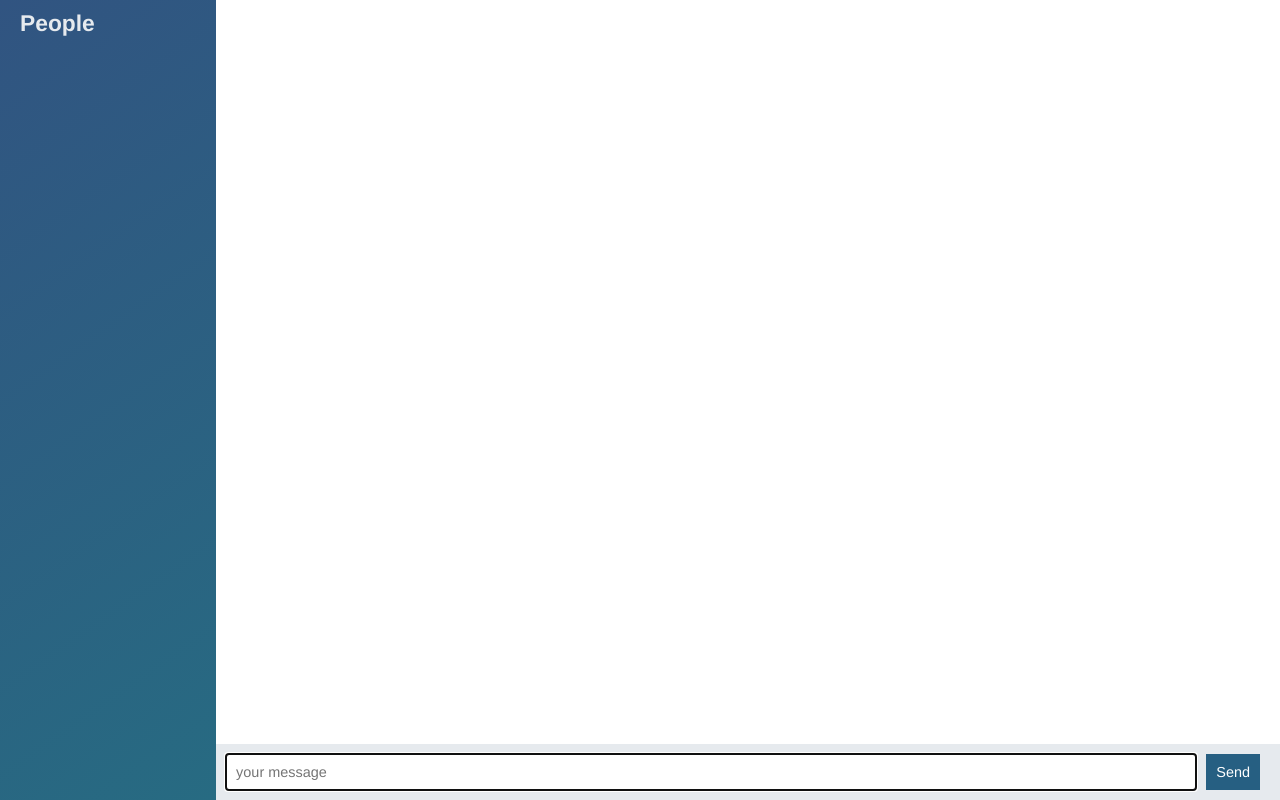
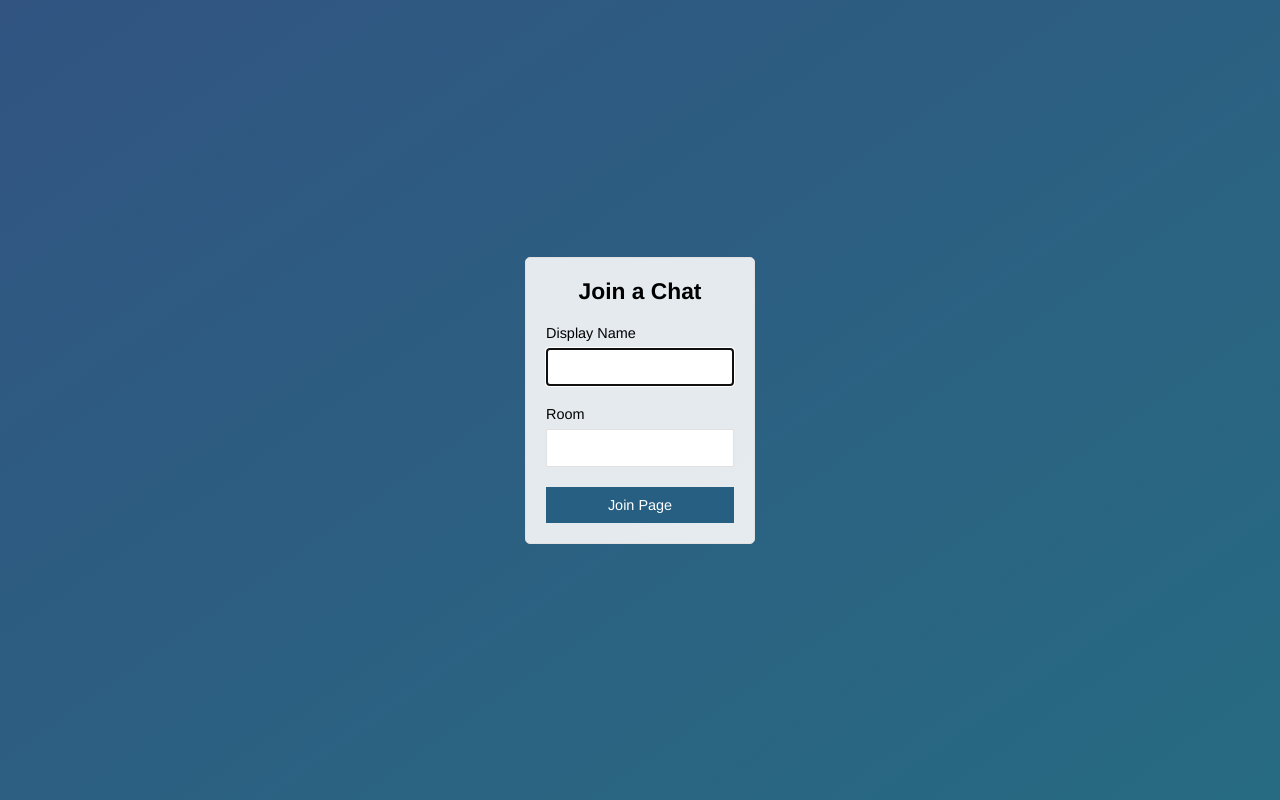
Before and after one commit to vijaykumar51/node-chat-app, a website: page public/index.html in a window 1280 px wide. Drawn offline with nearby package versions, Linux system fonts and the light colour scheme; no server answers.

Commit message:
adding join page html and css

```diff
--- a/public/index.html
+++ b/public/index.html
@@ -2,44 +2,30 @@
 
 <head>
 	<meta charset="utf-8">
-	<link href="./css/styles.css" rel="stylesheet">
+	<meta name="viewport" content="width=device-width, initial-scale=1, user-scalable=no">
+	<link rel="stylesheet" href="./css/styles.css">
+	<title>Join | ChatApp</title>
 </head>
 
-<body class="chat">
-	<div class="chat__sidebar">
-		<h3>People</h3>
-		<div id="users"></div>
+<body class="centered-form">
+	<div class="centered-form__form">
+		<form action="./chat.html">
+			<div class="form-field">
+				<h3>Join a Chat</h3>
+			</div>
+			<div class="form-field">
+				<label>Display Name</label>
+				<input type="text" name="name" autofocus />
+			</div>
+			<div class="form-field">
+				<label>Room</label>
+				<input type="text" name="room" />
+			</div>
+			<div class="form-field">
+				<button>Join Page</button>
+			</div>
+		</form>
 	</div>
-
-	<div class="chat__main">
-		<ol id="messages" class="chat__messages"></ol>
-
-		<div class="chat__footer">
-			<form id="message-form">
-				<input type="text" name="message" placeholder="your message" autofocus autocomplete="off" />
-				<button>Send</button>
-			</form>
-		</div>
-
-	</div>
-
-	<script id="message-template" type="text/template">
-		<li>
-			<div class="message__title">
-				<h4>{{from}}</h4>
-				<span>{{createdAt}}</span>
-			</div>
-			<div class="message__body">
-				<p>{{text}}</p>
-			</div>
-		</li>
-	</script>
-
-	<script src="/socket.io/socket.io.js"></script>
-	<script src="./js/libs/jquery-3.2.1.js"></script>
-	<script src="./js/libs/moment.js"></script>
-	<script src="./js/libs/mustache.js"></script>
-	<script src="./index.js"></script>
 </body>
 
 </html>
```
Also changed, not shown: public/chat.html (added, +47 -0 lines), public/chat.js (renamed from public/index.js).
